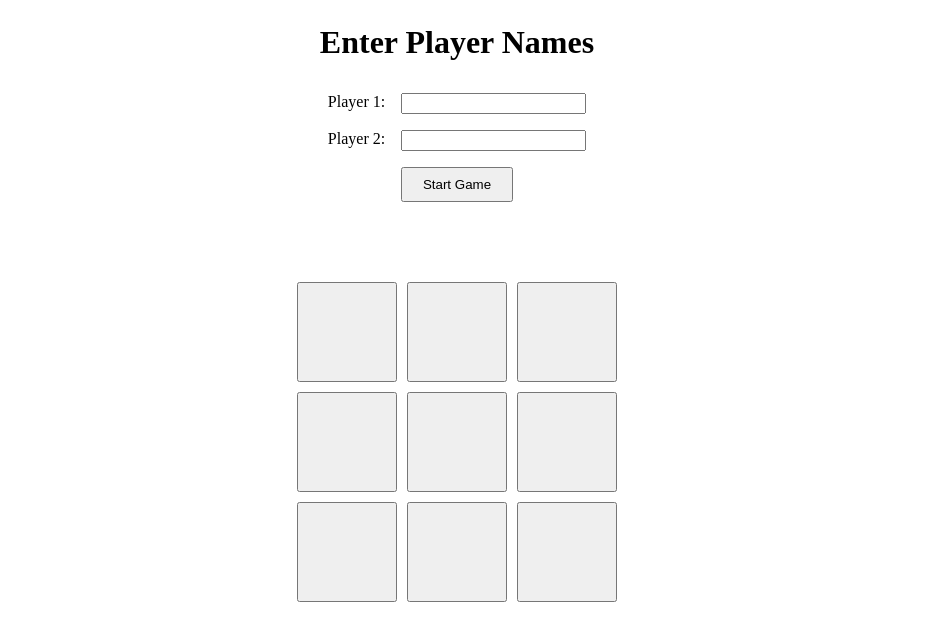
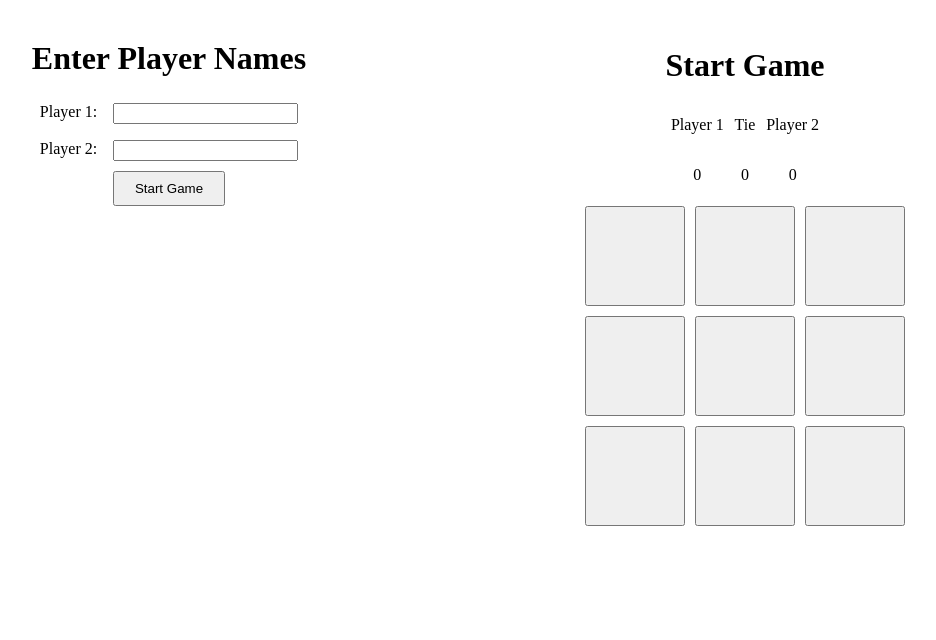
Before and after one commit to wolfSkullCave/tic-tac-toe-js, a website with bundled scripts: page index.html in a window 1280 px wide. Shown: the whole page, without its empty margins (183-1119 px from the left). Built offline with nearby package versions, Linux system fonts and the light colour scheme.

Commit message:
changing layout

```diff
--- a/index.html
+++ b/index.html
@@ -12,7 +12,8 @@
     <link rel="stylesheet" href="style.css" />
   </head>
   <body>
-    <div class="container">
+    <div class="wrapper">
+      <div class="box1">
         <div class="flex-container">
           <h1>Enter player names</h1>
           <form action="" class="playerForm">
@@ -23,12 +24,23 @@
           </form>
           <button id="startBtn" type="reset">Start Game</button>
         </div>
-
-      <div class="flex-container">
-        <h1 id="turn-text"></h1>
-        <div id="scoreBoard"></div>
       </div>
 
+      <div class="box2">
+        <div class="scoreBoard">
+          <div class="innerbox1">
+            <h1 id="turn-text">Start Game</h1>
+          </div>
+          <p>Player 1</p>
+          <p>Tie</p>
+          <p>Player 2</p>
+          <p>0</p>
+          <p>0</p>
+          <p>0</p>
+        </div>
+      </div>
+
+      <div class="box3">
         <div class="board">
           <button class="cell" data-row="0" data-col="0"></button
           ><button class="cell" data-row="0" data-col="1"></button
@@ -43,6 +55,7 @@
           ><button class="cell" data-row="2" data-col="2"></button>
         </div>
       </div>
+    </div>
 
     <script src="script.js"></script>
   </body>
--- a/style.css
+++ b/style.css
@@ -35,11 +35,12 @@ button {
     display: flex;
     flex-direction: column;
     align-items: center;
-    gap: 1rem;
+    gap: 10px;
 }
 
 .grid-container {
     display: grid;
+    grid-template-columns: 1fr 1fr;
 }
 
 .playerForm {
@@ -52,9 +53,32 @@ h1,
 h2,
 h3 {
     text-transform: capitalize;
-    margin: 1rem 0;
+    margin: 0 0 1rem;
 }
 
-#scoreBoard {
+
+.wrapper {
+    width: 90vw;
+    margin: 5vh auto;
+    display: grid;
+    grid-template-columns: repeat(2, 1fr);
+    grid-template-rows: repeat(2, auto);
+    align-items: center;
+    justify-items: center;
+}
+
+.box3 {
+    grid-column: 2/3;
+    grid-row: 2/3;
+}
+
+.scoreBoard {
+    display: grid;
+    grid-template-columns: repeat(3, auto);
+    grid-template-rows: repeat(2, auto);
     text-align: center;
 }
+
+.scoreBoard .innerbox1 {
+    grid-column: 1/4;
+}
```
Also changed, not shown: scratchpad/scratch3.html (added, +49 -0 lines). Lines whose indentation alone changed are shown as unchanged.
